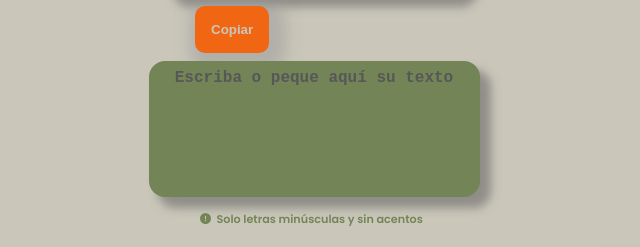
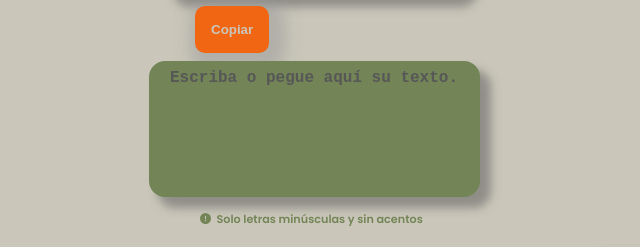
Before and after one commit to cNickV/encriptador-de-texto, a plain HTML site: page index.html in a window 1280 px wide. Shown: the part 223-470 px from the top of the page, 0-640 px from the left. Drawn offline with Linux system fonts and the light colour scheme.

Commit message:
cambios en el placeholder

```diff
--- a/index.html
+++ b/index.html
@@ -52,7 +52,7 @@
             class="main__section__textarea"
             cols="30"
             rows="15"
-            placeholder="Escriba o peque aquí su texto"
+            placeholder="Escriba o pegue aquí su texto."
           ></textarea>
 
           <!-- Alert -->
```
